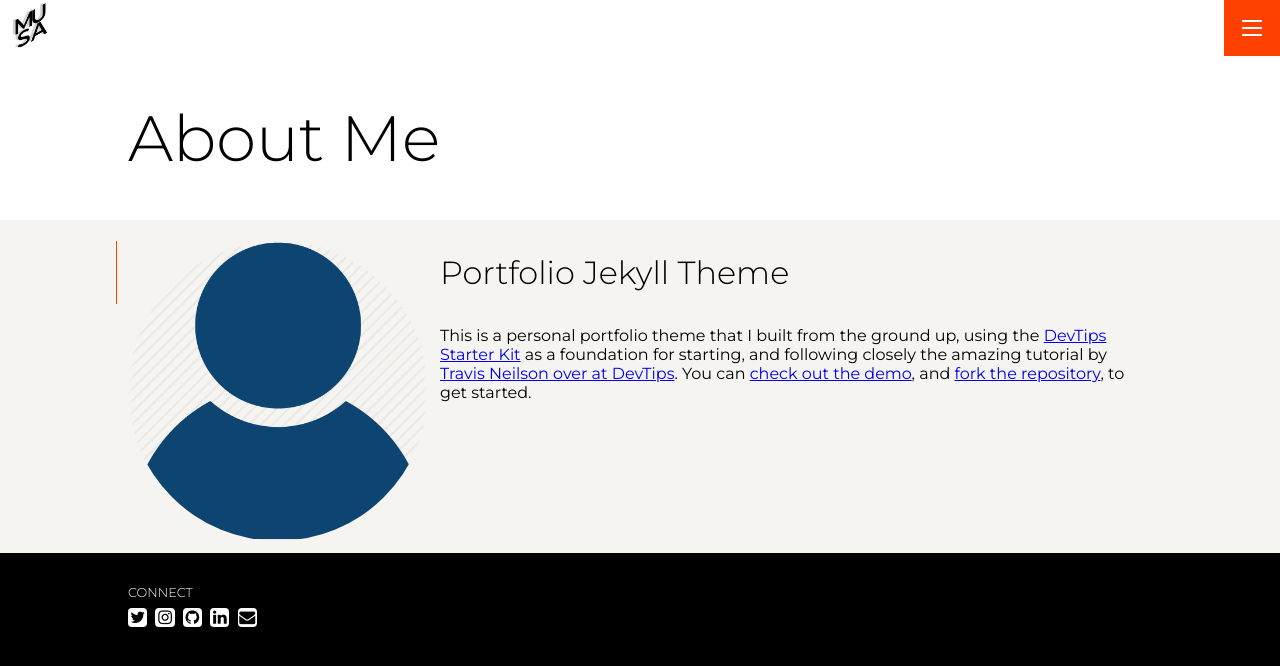
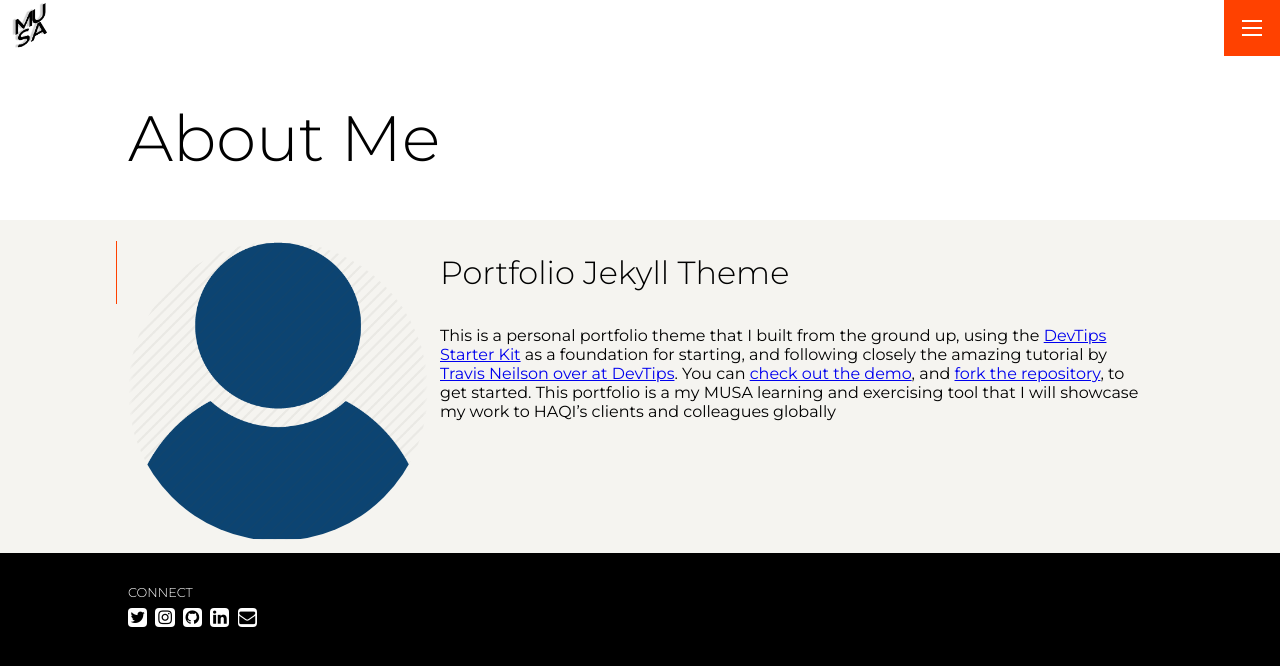
Before and after one commit to Flex-commits/MUSA-Portfolio, a Jekyll site: the page built from pages/about.md, in a window 1280 px wide. Shown: the top 666 px of the page. Built offline with Jekyll 4.4.1, drawn with Linux system fonts in a browser that asks for light colours.

Commit message:
Enhance about section with portfolio purpose
Added a description of the portfolio's purpose as a learning tool.

```diff
--- a/pages/about.md
+++ b/pages/about.md
@@ -8,3 +8,4 @@ permalink: /about
 # Portfolio Jekyll Theme
 
 This is a personal portfolio theme that I built from the ground up, using the [DevTips Starter Kit](http://devtipsstarterkit.com/) as a foundation for starting, and following closely the amazing tutorial by [Travis Neilson over at DevTips](https://www.youtube.com/watch?v=T6jKLsxbFg4&list=PL0CB3OvPhDA_STygmp3sDenx3UpdOMk7P). You can [check out the demo](lenpaul.github.io/portfolio-jekyll-theme/), and [fork the repository](https://github.com/LeNPaul/portfolio-jekyll-theme/fork), to get started.
+This portfolio is a my MUSA learning and exercising tool that I will showcase my work to HAQI's clients and colleagues globally
```
